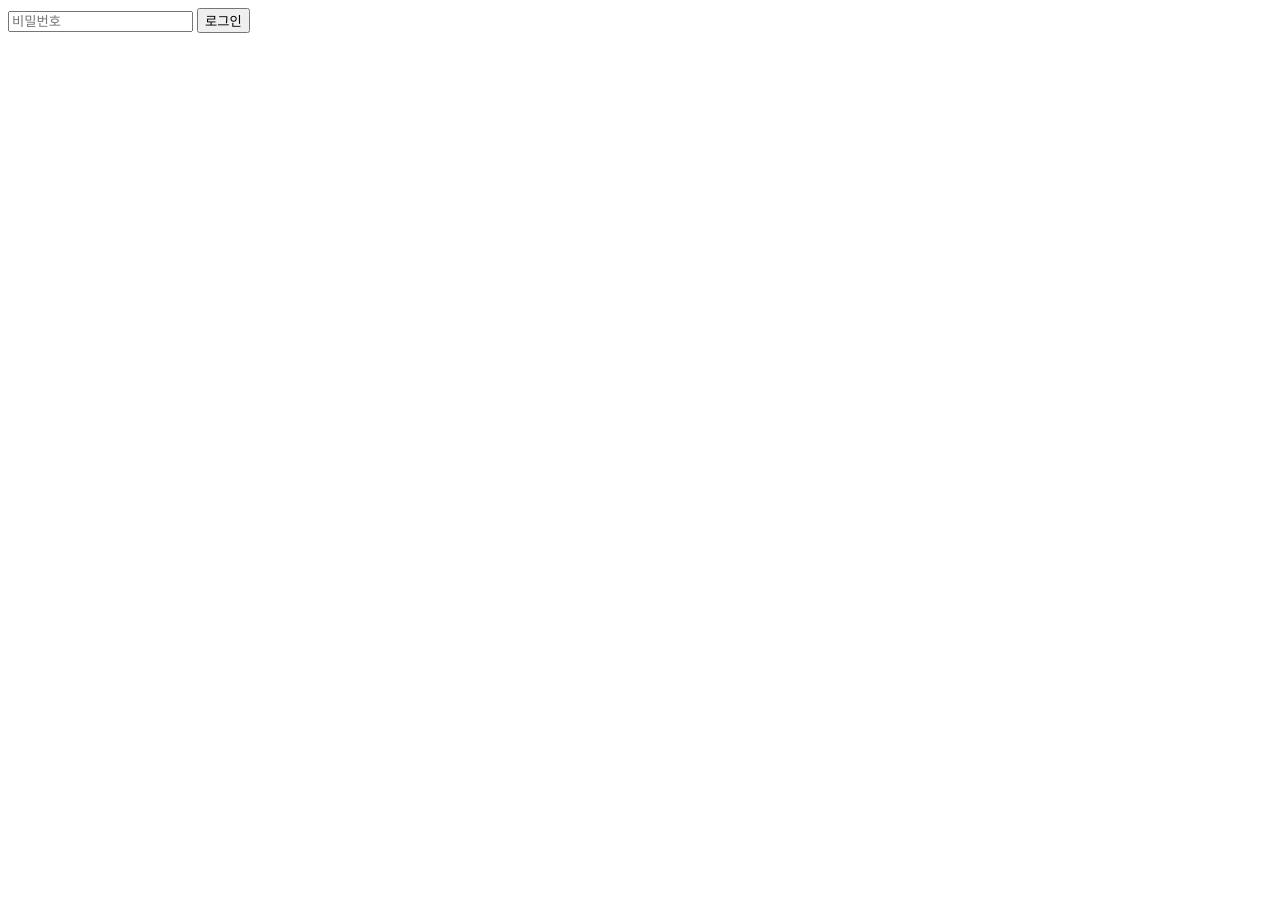
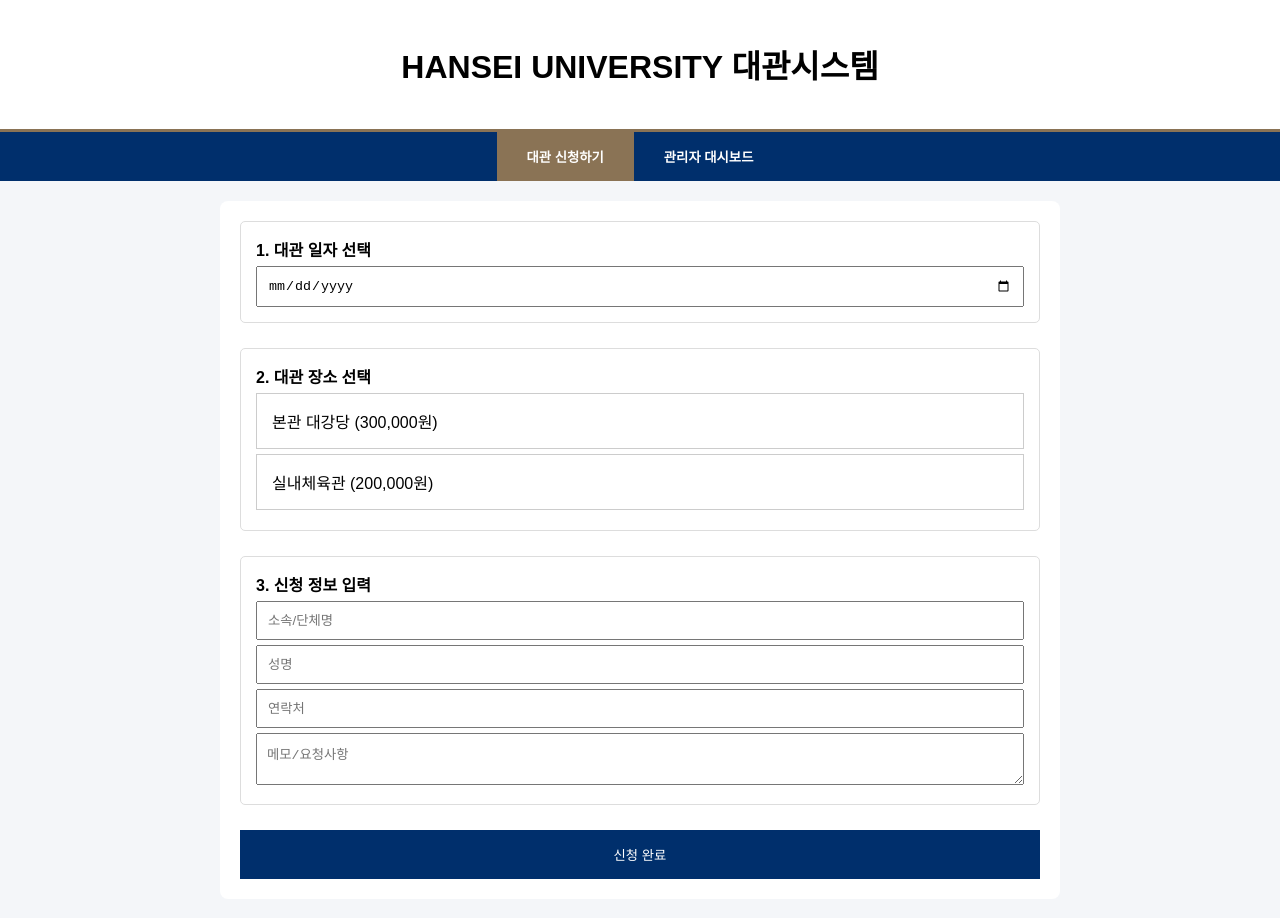
Before and after one commit to eansung5392/hansei-rental, a website: page public/index.html in a window 1280 px wide. Before the commit the page ends 800 px from the top, so only its background shows below. Drawn offline with Linux system fonts and the light colour scheme.

Commit message:
fix: 탭 전환 및 함수 정의 에러 긴급 수정

```diff
--- a/public/index.html
+++ b/public/index.html
@@ -1,61 +1,121 @@
-<div id="page-admin" class="page">
-  <div id="login-box">
-    <input type="password" id="pw" placeholder="비밀번호">
-    <button onclick="checkAdmin()">로그인</button>
+<!DOCTYPE html>
+<html lang="ko">
+<head>
+  <meta charset="UTF-8">
+  <title>한세대학교 대관시스템</title>
+  <style>
+    :root { --primary-color: #002F6C; --secondary-color: #8A7355; }
+    body { font-family: 'Malgun Gothic', sans-serif; margin: 0; padding: 0; background: #f4f6f9; }
+    header { background: #FFF; padding: 20px; text-align: center; border-bottom: 3px solid var(--secondary-color); }
+    .nav-tabs { display: flex; justify-content: center; background-color: var(--primary-color); }
+    .tab-btn { padding: 15px 30px; border: none; color: #FFF; font-weight: bold; cursor: pointer; background: none; }
+    .tab-btn.active { background-color: var(--secondary-color); }
+    .container { max-width: 800px; margin: 20px auto; padding: 20px; background: #FFF; border-radius: 8px; }
+    .page { display: none; }
+    .page.active { display: block; }
+    .step { margin-bottom: 25px; padding: 15px; border: 1px solid #ddd; border-radius: 5px; }
+    .card { padding: 15px; border: 1px solid #ccc; margin: 5px 0; cursor: pointer; }
+    .card.selected { border: 2px solid var(--primary-color); background: #eef; }
+    input, textarea { width: 100%; padding: 10px; margin-top: 5px; box-sizing: border-box; }
+  </style>
+</head>
+<body>
+
+<header><h1>HANSEI UNIVERSITY 대관시스템</h1></header>
+<nav class="nav-tabs">
+  <button class="tab-btn active" onclick="switchTab('rent')">대관 신청하기</button>
+  <button class="tab-btn" onclick="switchTab('admin')">관리자 대시보드</button>
+</nav>
+
+<div class="container">
+  <div id="page-rent" class="page active">
+    <div class="step">
+      <b>1. 대관 일자 선택</b><br><input type="date" id="rent-date">
+    </div>
+    <div class="step">
+      <b>2. 대관 장소 선택</b><div id="facility-list"></div>
+    </div>
+    <div class="step">
+      <b>3. 신청 정보 입력</b>
+      <input type="text" id="group" placeholder="소속/단체명">
+      <input type="text" id="name" placeholder="성명">
+      <input type="text" id="phone" placeholder="연락처">
+      <textarea id="memo" placeholder="메모/요청사항"></textarea>
+    </div>
+    <button onclick="submitRent()" style="width:100%; padding:15px; background:var(--primary-color); color:white; border:none; cursor:pointer;">신청 완료</button>
   </div>
 
-  <div id="admin-box" style="display:none;">
-    <h3>관리자 대시보드</h3>
-
-    <h4>예약 현황 리스트</h4>
-    <div id="admin-booking-list" style="border:1px solid #ccc; padding:10px; margin-bottom:20px;">
-      <p>조회된 예약이 없습니다.</p>
+  <div id="page-admin" class="page">
+    <div id="login-box">
+      <input type="password" id="pw" placeholder="비밀번호"><button onclick="checkAdmin()">로그인</button>
     </div>
-
-    <hr>
-
-    <h4>시설 및 금액 관리</h4>
-    <div id="admin-facility-list"></div>
+    <div id="admin-box" style="display:none;">
+      <h3>예약 현황</h3>
+      <div id="booking-list" style="border:1px solid #ddd; padding:10px; margin-bottom:20px;"></div>
+      <h3>시설 및 금액 관리</h3>
+      <div id="admin-facility-list"></div>
+      <div style="margin-top:20px;">
+        <input type="text" id="new-name" placeholder="시설명">
+        <input type="text" id="new-fee" placeholder="이용료">
+        <button onclick="addFacility()">시설 추가</button>
+      </div>
     </div>
+  </div>
 </div>
 
 <script>
-  // 신청된 데이터를 저장할 배열 (실제 서버가 없으므로 로컬 메모리 활용)
+  let facilities = [{id:1, name:'본관 대강당', fee:'300,000원'}, {id:2, name:'실내체육관', fee:'200,000원'}];
   let bookings = [];
+  let selectedFac = "";
 
-  // 대관 신청 시 데이터 저장
-  function submitRent() {
-    const data = {
-      date: document.getElementById('rent-date').value,
-      group: document.getElementById('group').value,
-      name: document.getElementById('name').value,
-      phone: document.getElementById('phone').value
-    };
-    bookings.push(data); // 배열에 추가
-    alert('신청이 완료되었습니다!');
+  function switchTab(id) {
+    document.querySelectorAll('.page').forEach(p => p.classList.remove('active'));
+    document.querySelectorAll('.tab-btn').forEach(b => b.classList.remove('active'));
+    document.getElementById('page-'+id).classList.add('active');
+    event.target.classList.add('active');
   }
 
-  // 관리자 모드에서 예약 리스트 렌더링
-  function renderBookings() {
-    const list = document.getElementById('admin-booking-list');
-    if(bookings.length === 0) {
-      list.innerHTML = "<p>현재 접수된 예약이 없습니다.</p>";
-    } else {
-      list.innerHTML = bookings.map(b => `
-        <div style="border-bottom:1px solid #eee; padding:5px;">
-          [${b.date}] ${b.group} - ${b.name} (${b.phone})
-        </div>
-      `).join('');
-    }
+  function renderUI() {
+    // 신청 페이지 장소 렌더링
+    const list = document.getElementById('facility-list');
+    list.innerHTML = facilities.map(f => `<div class="card" onclick="selectFac(this, '${f.name}')">${f.name} (${f.fee})</div>`).join('');
+
+    // 관리자 페이지 시설 렌더링
+    document.getElementById('admin-facility-list').innerHTML = facilities.map(f => `
+      <div style="margin:5px 0;">${f.name} - ${f.fee} <button onclick="delFacility(${f.id})">삭제</button></div>
+    `).join('');
   }
 
-  // checkAdmin 함수 내부에 추가
+  function selectFac(el, name) {
+    document.querySelectorAll('.card').forEach(c => c.classList.remove('selected'));
+    el.classList.add('selected');
+    selectedFac = name;
+  }
+
+  function submitRent() {
+    bookings.push({date: document.getElementById('rent-date').value, fac: selectedFac, name: document.getElementById('name').value});
+    alert('신청되었습니다!');
+  }
+
   function checkAdmin() {
     if(document.getElementById('pw').value === '1234') {
       document.getElementById('admin-box').style.display = 'block';
       document.getElementById('login-box').style.display = 'none';
-      renderList();
-      renderBookings(); // 관리자 로그인 시 예약 내역도 로드
-    } else alert('비밀번호가 틀렸습니다.');
+      document.getElementById('booking-list').innerHTML = bookings.map(b => `<div>${b.date} / ${b.fac} / 신청자: ${b.name}</div>`).join('') || "예약 없음";
+    } else alert('비밀번호 오류');
   }
+
+  function addFacility() {
+    facilities.push({id: Date.now(), name: document.getElementById('new-name').value, fee: document.getElementById('new-fee').value});
+    renderUI();
+  }
+
+  function delFacility(id) {
+    facilities = facilities.filter(f => f.id !== id);
+    renderUI();
+  }
+
+  renderUI();
 </script>
+</body>
+</html>
```
